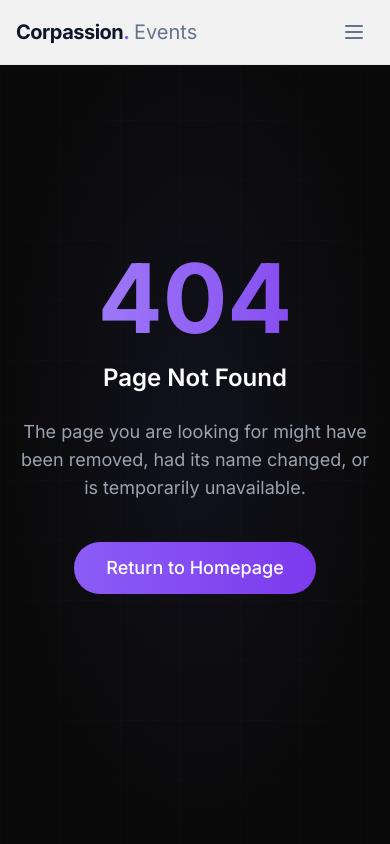
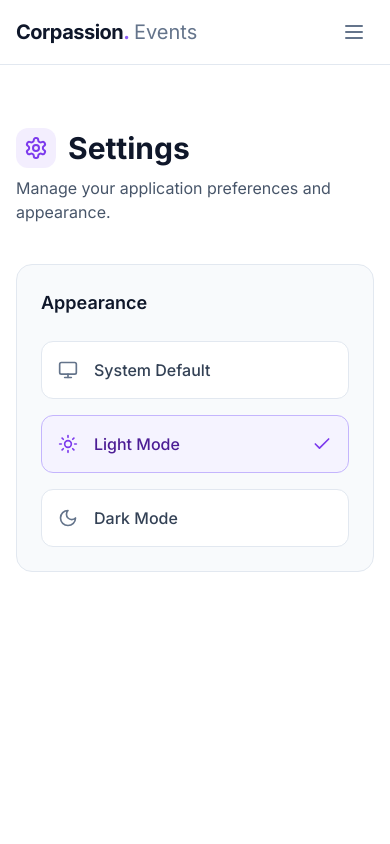
Before and after one commit to walione2002-maker/corpassion-events, a Next.js app: page /settings in a window 390 px wide. Before the commit this address had no page. Shown: the top 844 px of the page. Built offline with nearby package versions, Linux system fonts and the light colour scheme.

Commit message:
feat: Add mobile-friendly settings page for theme management and optimize global contrast

```diff
--- a/app/globals.css
+++ b/app/globals.css
@@ -4,7 +4,7 @@
 
 @layer base {
   :root {
-    --background: 210 40% 98%; /* #f8fafc */
+    --background: 0 0% 100%; /* Pure White #FFFFFF */
     --foreground: 222.2 47.4% 11.2%; /* #0f172a */
     --card: 0 0% 100%;
     --card-foreground: 222.2 47.4% 11.2%;
@@ -29,7 +29,7 @@
   }
 
   .dark {
-    --background: 222.2 84% 4.9%; /* Deep Navy Slate 900ish */
+    --background: 0 0% 0%; /* Pure Black #000000 */
     --foreground: 210 40% 98%;
     --card: 222.2 84% 4.9%;
     --card-foreground: 210 40% 98%;
--- /dev/null
+++ b/app/settings/page.tsx
@@ -0,0 +1,105 @@
+ 'use client';
+
+import React, { useEffect, useState } from 'react';
+import { useTheme } from 'next-themes';
+import { Settings as SettingsIcon, Monitor, Sun, Moon, Check } from 'lucide-react';
+import { motion } from 'framer-motion';
+
+export default function SettingsPage() {
+  const { theme, setTheme } = useTheme();
+  const [mounted, setMounted] = useState(false);
+
+  useEffect(() => {
+    setMounted(true);
+  }, []);
+
+  if (!mounted) return null;
+
+  return (
+    <main className="min-h-screen pt-32 pb-24 px-4 sm:px-6 lg:px-8 bg-white dark:bg-black">
+      <div className="max-w-2xl mx-auto">
+        <motion.div
+          initial={{ opacity: 0, y: 20 }}
+          animate={{ opacity: 1, y: 0 }}
+          className="mb-10"
+        >
+          <div className="flex items-center gap-3 mb-2">
+            <div className="p-2 bg-brand-500/10 rounded-xl">
+              <SettingsIcon className="w-6 h-6 text-brand-600 dark:text-brand-400" />
+            </div>
+            <h1 className="text-3xl font-display font-bold text-slate-900 dark:text-white">
+              Settings
+            </h1>
+          </div>
+          <p className="text-slate-600 dark:text-gray-400">
+            Manage your application preferences and appearance.
+          </p>
+        </motion.div>
+
+        <motion.div
+          initial={{ opacity: 0, y: 20 }}
+          animate={{ opacity: 1, y: 0 }}
+          transition={{ delay: 0.1 }}
+          className="bg-slate-50 dark:bg-white/[0.03] border border-slate-200 dark:border-white/10 rounded-2xl p-6 sm:p-8"
+        >
+          <h2 className="text-lg font-semibold text-slate-900 dark:text-white mb-6">
+            Appearance
+          </h2>
+
+          <div className="space-y-4">
+            <button
+              onClick={() => setTheme('system')}
+              className={`w-full flex items-center justify-between p-4 rounded-xl border transition-all duration-200 ${
+                theme === 'system'
+                  ? 'bg-brand-50 dark:bg-brand-500/10 border-brand-300 dark:border-brand-500/30'
+                  : 'bg-white dark:bg-black border-slate-200 dark:border-white/10 hover:border-slate-300 dark:hover:border-white/20'
+              }`}
+            >
+              <div className="flex items-center gap-4">
+                <Monitor className={`w-5 h-5 ${theme === 'system' ? 'text-brand-600 dark:text-brand-400' : 'text-slate-500 dark:text-gray-400'}`} />
+                <span className={`font-medium ${theme === 'system' ? 'text-brand-900 dark:text-brand-100' : 'text-slate-700 dark:text-gray-300'}`}>
+                  System Default
+                </span>
+              </div>
+              {theme === 'system' && <Check className="w-5 h-5 text-brand-600 dark:text-brand-400" />}
+            </button>
+
+            <button
+              onClick={() => setTheme('light')}
+              className={`w-full flex items-center justify-between p-4 rounded-xl border transition-all duration-200 ${
+                theme === 'light'
+                  ? 'bg-brand-50 dark:bg-brand-500/10 border-brand-300 dark:border-brand-500/30'
+                  : 'bg-white dark:bg-black border-slate-200 dark:border-white/10 hover:border-slate-300 dark:hover:border-white/20'
+              }`}
+            >
+              <div className="flex items-center gap-4">
+                <Sun className={`w-5 h-5 ${theme === 'light' ? 'text-brand-600 dark:text-brand-400' : 'text-slate-500 dark:text-gray-400'}`} />
+                <span className={`font-medium ${theme === 'light' ? 'text-brand-900 dark:text-brand-100' : 'text-slate-700 dark:text-gray-300'}`}>
+                  Light Mode
+                </span>
+              </div>
+              {theme === 'light' && <Check className="w-5 h-5 text-brand-600 dark:text-brand-400" />}
+            </button>
+
+            <button
+              onClick={() => setTheme('dark')}
+              className={`w-full flex items-center justify-between p-4 rounded-xl border transition-all duration-200 ${
+                theme === 'dark'
+                  ? 'bg-brand-50 dark:bg-brand-500/10 border-brand-300 dark:border-brand-500/30'
+                  : 'bg-white dark:bg-black border-slate-200 dark:border-white/10 hover:border-slate-300 dark:hover:border-white/20'
+              }`}
+            >
+              <div className="flex items-center gap-4">
+                <Moon className={`w-5 h-5 ${theme === 'dark' ? 'text-brand-600 dark:text-brand-400' : 'text-slate-500 dark:text-gray-400'}`} />
+                <span className={`font-medium ${theme === 'dark' ? 'text-brand-900 dark:text-brand-100' : 'text-slate-700 dark:text-gray-300'}`}>
+                  Dark Mode
+                </span>
+              </div>
+              {theme === 'dark' && <Check className="w-5 h-5 text-brand-600 dark:text-brand-400" />}
+            </button>
+          </div>
+        </motion.div>
+      </div>
+    </main>
+  );
+}
--- a/components/Header.tsx
+++ b/components/Header.tsx
@@ -3,7 +3,7 @@
 import { useState, useEffect } from 'react';
 import { usePathname } from 'next/navigation';
 import { motion } from 'framer-motion';
-import { Menu, X } from 'lucide-react';
+import { Menu, X, Settings as SettingsIcon } from 'lucide-react';
 import Link from 'next/link';
 import { navLinks } from '@/data/events';
 import { ThemeToggle } from '@/components/ThemeToggle';
@@ -89,6 +89,13 @@ export default function Header() {
 
           {/* Desktop CTA & Theme Toggle */}
           <div className="hidden lg:flex items-center gap-4">
+            <Link
+              href="/settings"
+              className="p-2 text-slate-500 hover:text-slate-900 dark:text-gray-400 dark:hover:text-white transition-colors"
+              aria-label="Settings"
+            >
+              <SettingsIcon className="w-5 h-5" />
+            </Link>
             <ThemeToggle />
             <Link
               href={ROUTES.REGISTER}
@@ -116,7 +123,7 @@ export default function Header() {
 
       {/* Mobile Menu Overlay */}
       <div
-        className={`fixed inset-0 z-[90] bg-white dark:bg-[#050505] lg:hidden overflow-y-auto transition-all duration-300 ${
+        className={`fixed inset-0 z-[90] bg-white dark:bg-black lg:hidden overflow-y-auto transition-all duration-300 ${
           mobileMenuOpen ? 'opacity-100 pointer-events-auto translate-y-0' : 'opacity-0 pointer-events-none -translate-y-4'
         }`}
       >
@@ -148,6 +155,15 @@ export default function Header() {
             )
           ))}
           <Link
+            href="/settings"
+            onClick={() => setMobileMenuOpen(false)}
+            className="flex items-center gap-3 text-2xl font-display font-medium text-slate-600 hover:text-slate-900 dark:text-gray-300 dark:hover:text-white transition-colors mt-2"
+          >
+            <SettingsIcon className="w-6 h-6" />
+            <span>Settings</span>
+          </Link>
+
+          <Link
             href={ROUTES.REGISTER}
             onClick={() => setMobileMenuOpen(false)}
             className="mt-6 rounded-full bg-brand-400 text-slate-950 px-8 py-3 text-lg font-semibold transition-all duration-300 hover:bg-brand-300"
```
